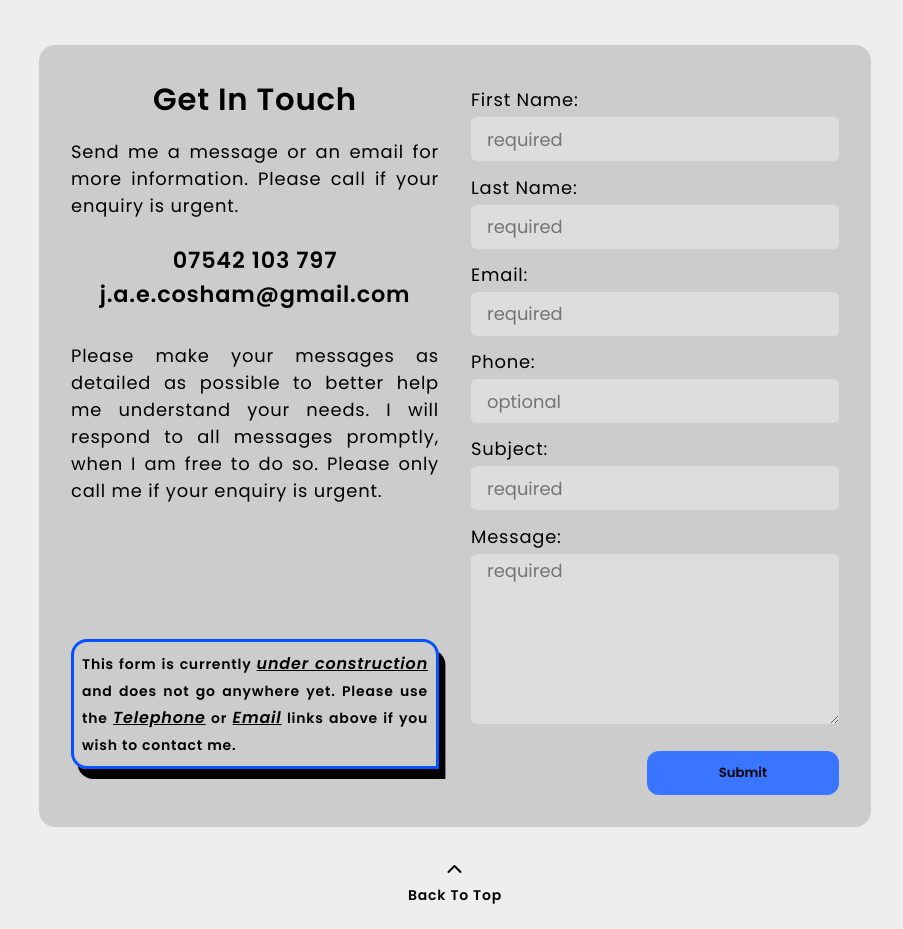
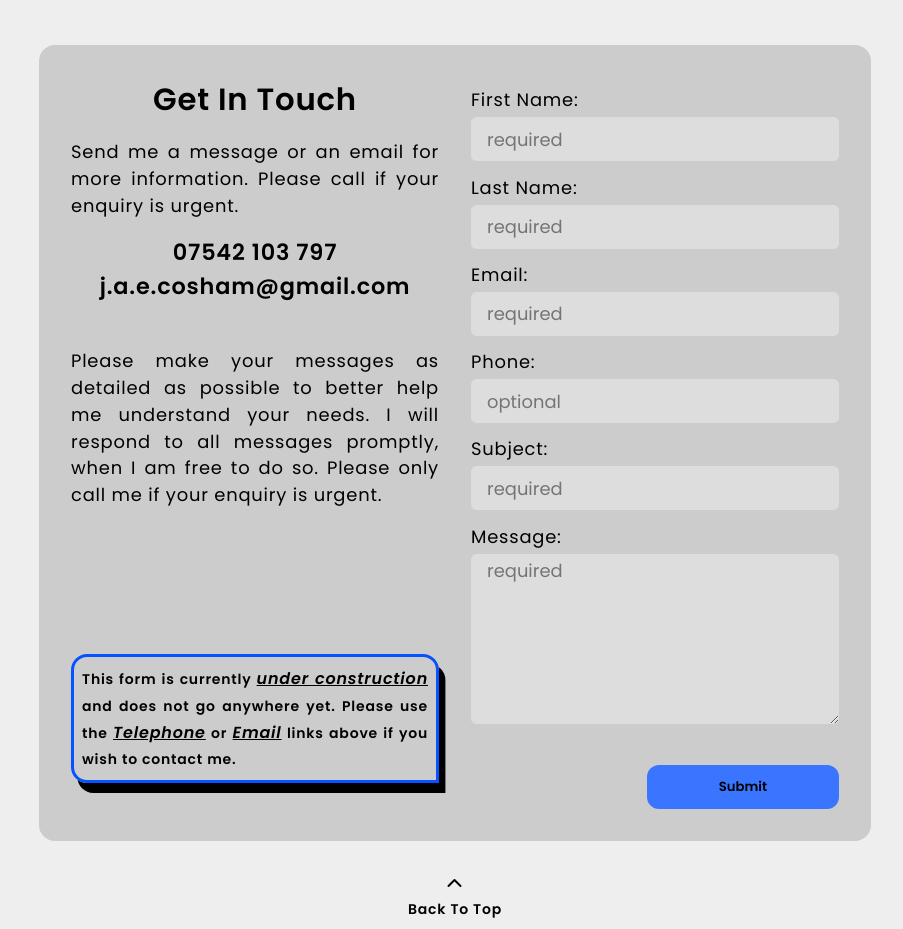
Before and after one commit to Jamie-scs/portfolio, a plain HTML site: page html/scs.html in a window 1280 px wide. Shown: the part 2172-3101 px from the top of the page, without its empty margins (377-1280 px from the left). Drawn offline with Linux system fonts and the light colour scheme; files whose address does not match are found by name.

Commit message:
Fix Contact Form Bounce
Adjusted address height.

```diff
--- a/scss/components/_forms.scss
+++ b/scss/components/_forms.scss
@@ -29,7 +29,7 @@ textarea 			{
 	display: flex;
 	flex-direction: column;
 	align-content: flex-start;
-	min-height: 40rem;
+	min-height: 42rem;
 }
 
 .btn-group			{
--- a/scss/layout/_contact.scss
+++ b/scss/layout/_contact.scss
@@ -39,8 +39,13 @@
 		justify-self: center;
 	}
 	address				{
-		margin-bottom: 1.5rem;
-		padding: 0.5rem;
+		min-height: 3.8rem;
+	@include mqm(medium)	{
+		min-height: 4.2rem;
+		}
+	@include mqm(large)	{
+		min-height: 6rem;
+		}
 	}
 	.tel				{
 		position: relative;
```
Also changed, not shown: css/main.css, 1 other file.
